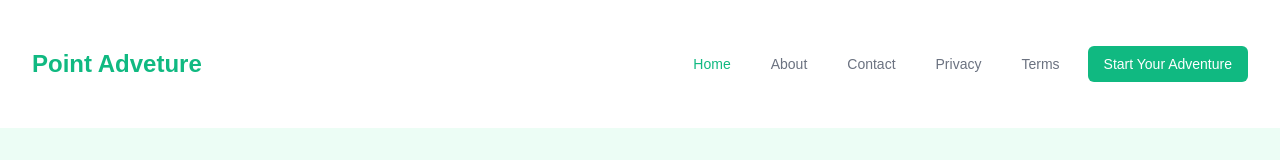
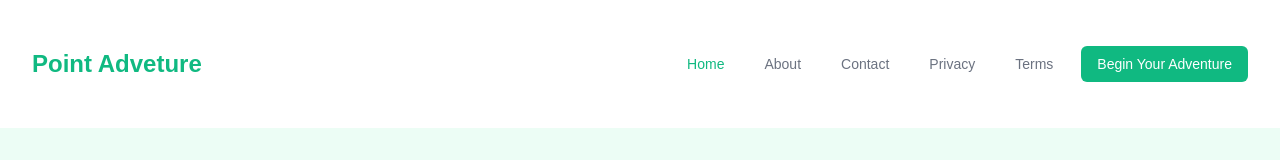
Before and after one commit to Textingman/moxxie-pointadveture, a Next.js app: page / in a window 1280 px wide. Shown: the top 160 px of the page. Built offline with nearby package versions, Linux system fonts and the light colour scheme.

Commit message:
Initial site setup: Point Adveture

```diff
--- a/app/components/Navbar.tsx
+++ b/app/components/Navbar.tsx
@@ -36,7 +36,7 @@ export default function Navbar() {
                 Terms
               </Link>
               <Link href="/signup" className="text-white px-4 py-2 rounded-md text-sm font-medium" style={{ backgroundColor: '#10B981' }}>
-                Start Your Adventure
+                Begin Your Adventure
               </Link>
             </div>
           </div>
```
